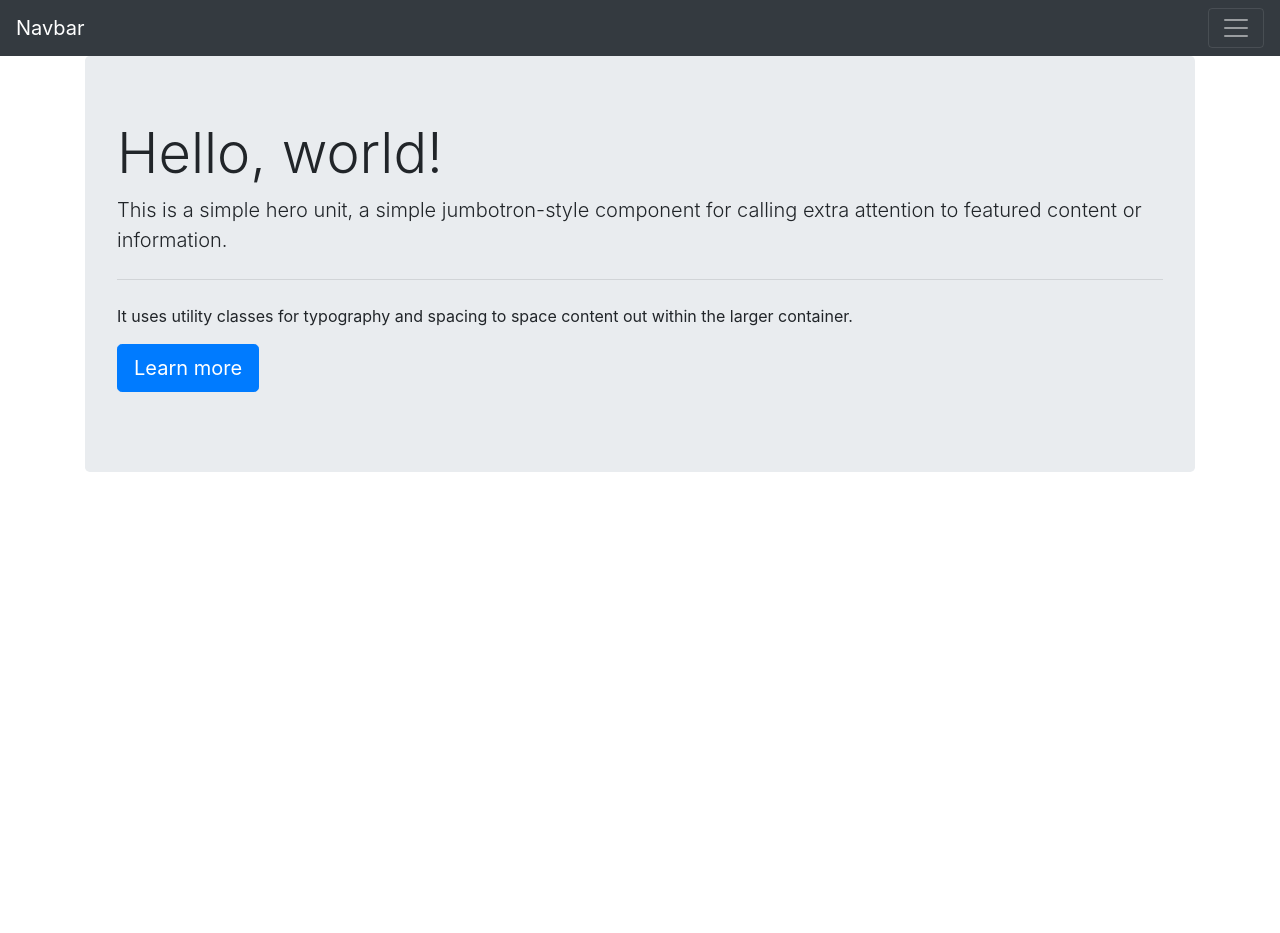
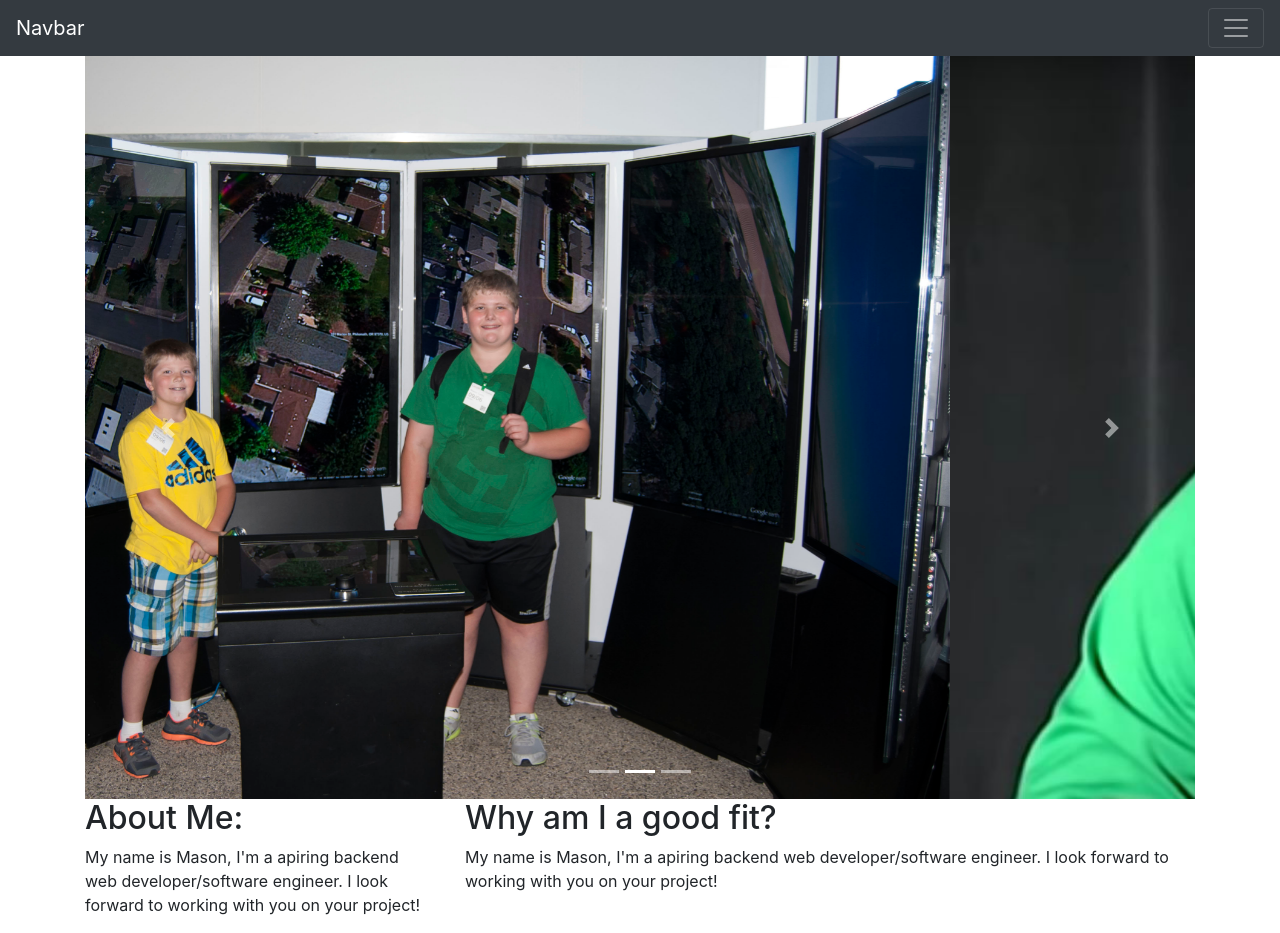
Before and after one commit to nosam1998/ResponsivePortfolio, a plain HTML site: page index.html in a window 1280 px wide. Before the commit the page ends 800 px from the top, so only its background shows below. Drawn offline with nearby package versions, Linux system fonts and the light colour scheme.

Commit message:
Add images and style.css

```diff
--- a/index.html
+++ b/index.html
@@ -10,6 +10,7 @@
     <!-- Import Bootstrap CSS -->
     <link rel="stylesheet" href="https://maxcdn.bootstrapcdn.com/bootstrap/4.0.0/css/bootstrap.min.css"
         integrity="sha384-Gn5384xqQ1aoWXA+058RXPxPg6fy4IWvTNh0E263XmFcJlSAwiGgFAW/dAiS6JXm" crossorigin="anonymous">
+    <link rel="stylesheet" href="style.css">
 </head>
 
 <body>
@@ -31,16 +32,51 @@
     <!-- END Nav -->
 
     <div class="container">
-        <div class="jumbotron">
-            <h1 class="display-4">Hello, world!</h1>
-            <p class="lead">This is a simple hero unit, a simple jumbotron-style component for calling extra attention
-                to
-                featured content or information.</p>
-            <hr class="my-4">
-            <p>It uses utility classes for typography and spacing to space content out within the larger container.</p>
-            <p class="lead">
-                <a class="btn btn-primary btn-lg" href="#" role="button">Learn more</a>
-            </p>
+
+        <!-- Start Carousel -->
+        <div id="carouselExampleIndicators" class="carousel slide" data-ride="carousel">
+            <ol class="carousel-indicators">
+                <li data-target="#carouselExampleIndicators" data-slide-to="0" class="active"></li>
+                <li data-target="#carouselExampleIndicators" data-slide-to="1"></li>
+                <li data-target="#carouselExampleIndicators" data-slide-to="2"></li>
+            </ol>
+            <div class="carousel-inner">
+                <div class="carousel-item active">
+                    <img class="d-block w-100 image-cover" src="Images/GoogleTripPictureOfMaps.jpg"
+                        alt="Google Maps surround view on TVs">
+                </div>
+                <div class="carousel-item">
+                    <img class="d-block w-100 image-cover" src="Images/RubiksCubeTalentShow.jpg"
+                        alt="Me solving the rubiks cube in 6th grade at my school talent show">
+                </div>
+            </div>
+            <a class="carousel-control-prev" href="#carouselExampleIndicators" role="button" data-slide="prev">
+                <span class="carousel-control-prev-icon" aria-hidden="true"></span>
+                <span class="sr-only">Previous</span>
+            </a>
+            <a class="carousel-control-next" href="#carouselExampleIndicators" role="button" data-slide="next">
+                <span class="carousel-control-next-icon" aria-hidden="true"></span>
+                <span class="sr-only">Next</span>
+            </a>
+        </div>
+        <!-- End Carousel -->
+
+        <div class="row">
+            <div class="col-xs-12 col-sm-4">
+                <h2>About Me:</h2>
+                <p>My name is Mason, I'm a apiring backend web developer/software engineer. I look forward to working
+                    with you on your project!</p>
+            </div>
+
+            <div class="col-xs-12 col-sm-8">
+                <h2>Why am I a good fit?</h2>
+                <p>My name is Mason, I'm a apiring backend web developer/software engineer. I look forward to working
+                    with you on your project!</p>
+            </div>
+        </div>
+
+        <div class="row">
+
         </div>
     </div>
 
--- /dev/null
+++ b/style.css
@@ -0,0 +1,9 @@
+.full-screen-height {
+    max-height: 100vh !important;
+}
+
+.image-covers {
+    width: 100%;
+    height: 743px;
+    object-fit: cover;
+}
```
Also changed, not shown: contact.html (+31 -0 lines), Images/GoogleTripPictureOfMaps.jpg (added), Images/Me.jpg (added), Images/RubiksCubeTalentShow.jpg (added).
